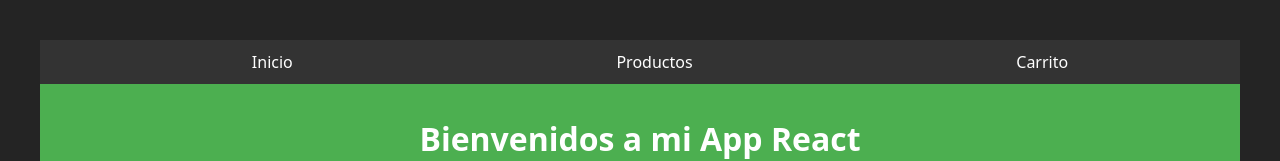
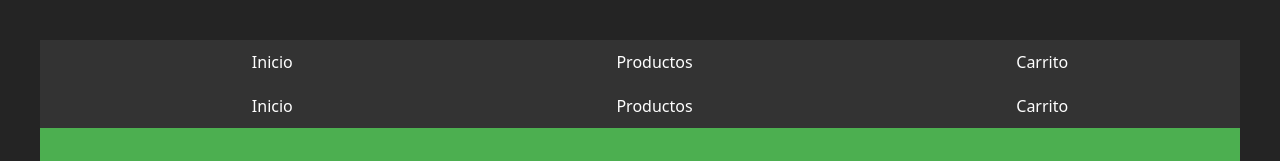
Before and after one commit to ferwargit/e-commerce-test2, a React (Vite) app in the folder e-commerce-1.0/: page / in a window 1280 px wide. Shown: the top 161 px of the page. Built offline with nearby package versions, Linux system fonts and the light colour scheme; no server answers.

Commit message:
Añadimos Nav en App.jsx

```diff
--- a/e-commerce-1.0/src/App.jsx
+++ b/e-commerce-1.0/src/App.jsx
@@ -1,17 +1,19 @@
 import "./App.css";
+import Nav from "./components/Nav";
 import Home from "./layouts/Home";
 import { BrowserRouter as Router, Routes, Route } from "react-router-dom";
 
 function App() {
   return (
     <Router>
-      <>
+      <div>
+        <Nav />
         <Routes>
           <Route path="/" element={<Home />} />
           <Route path="/productos" element={<p>Productos</p>} />
           <Route path="/carrito" element={<p>Carrito</p>} />
         </Routes>
-      </>
+      </div>
     </Router>
   );
 }
```
